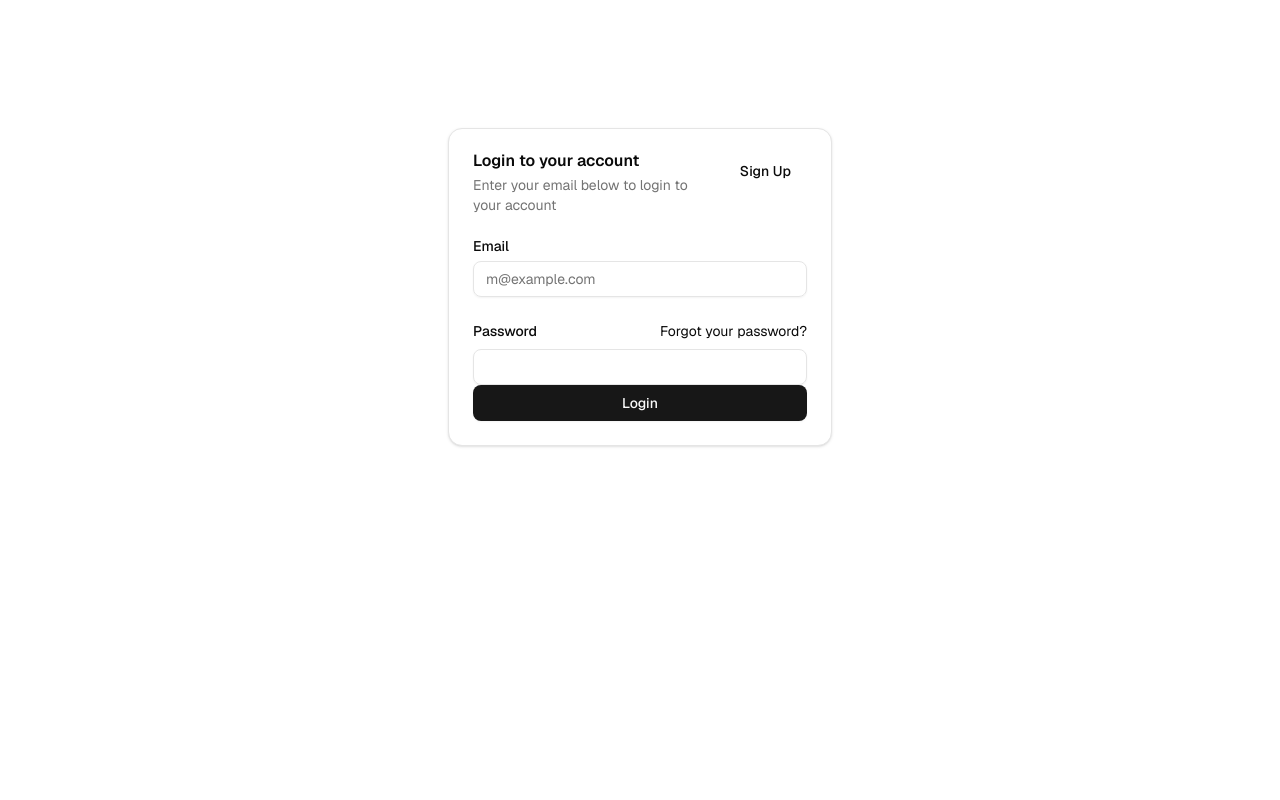
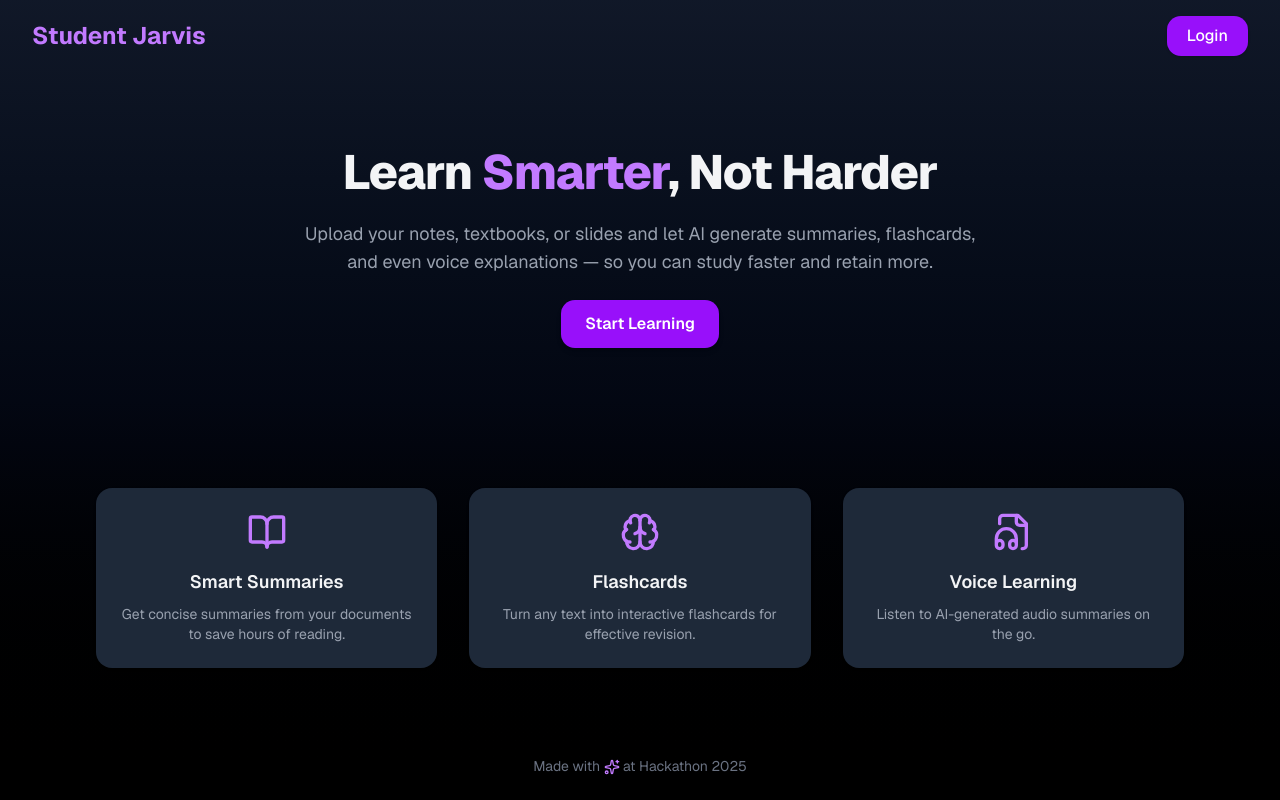
Before and after one commit to Dhanush-Poduval/Student_Jarvis, a Next.js app in the folder frontend/: page / in a window 1280 px wide. Built offline with nearby package versions, Linux system fonts and the light colour scheme.

Commit message:
feat:made the landing page and changed the links

```diff
--- /dev/null
+++ b/frontend/app/login/page.jsx
@@ -0,0 +1,10 @@
+import { Login } from '@/components/Login'
+import React from 'react'
+
+export default function page() {
+  return (
+    <div className='flex justify-center items-center mt-32'>
+      <Login />
+    </div>
+  )
+}
--- a/frontend/app/page.js
+++ b/frontend/app/page.js
@@ -1,10 +1,61 @@
-import { Login } from '@/components/Login'
-import React from 'react'
+"use client"
+import Link from "next/link"
+import { BookOpen, Brain, FileAudio, Sparkles } from "lucide-react"
 
-export default function page() {
+export default function LandingPage() {
   return (
-    <div className='flex justify-center items-center mt-32'>
-      <Login />
+    <div className="min-h-screen flex flex-col bg-gradient-to-b from-gray-900 via-gray-950 to-black text-gray-100">
+      <nav className="w-full flex justify-between items-center px-8 py-4">
+        <h1 className="text-2xl font-bold text-purple-400">Student Jarvis</h1>
+        <Link
+          href="/login"
+          className="px-5 py-2 rounded-xl bg-purple-600 text-white font-medium shadow hover:bg-purple-700 transition"
+        >
+          Login
+        </Link>
+      </nav>
+      <section className="flex flex-col items-center justify-center flex-1 px-6 text-center space-y-6">
+        <h2 className="text-5xl font-extrabold tracking-tight">
+          Learn <span className="text-purple-400">Smarter</span>, Not Harder
+        </h2>
+        <p className="text-lg text-gray-400 max-w-2xl">
+          Upload your notes, textbooks, or slides and let AI generate
+          summaries, flashcards, and even voice explanations — so you can
+          study faster and retain more.
+        </p>
+        <Link
+          href="/signup"
+          className="px-6 py-3 rounded-xl bg-purple-600 text-white font-semibold shadow-md hover:bg-purple-700 transition"
+        >
+          Start Learning
+        </Link>
+      </section>
+      <section className="py-16 px-8 grid gap-8 md:grid-cols-3 max-w-6xl mx-auto">
+        <div className="bg-gray-800 rounded-2xl shadow p-6 flex flex-col items-center text-center hover:bg-gray-700 transition">
+          <BookOpen className="w-10 h-10 text-purple-400 mb-4" />
+          <h3 className="font-semibold text-lg">Smart Summaries</h3>
+          <p className="text-gray-400 text-sm mt-2">
+            Get concise summaries from your documents to save hours of reading.
+          </p>
+        </div>
+        <div className="bg-gray-800 rounded-2xl shadow p-6 flex flex-col items-center text-center hover:bg-gray-700 transition">
+          <Brain className="w-10 h-10 text-purple-400 mb-4" />
+          <h3 className="font-semibold text-lg">Flashcards</h3>
+          <p className="text-gray-400 text-sm mt-2">
+            Turn any text into interactive flashcards for effective revision.
+          </p>
+        </div>
+        <div className="bg-gray-800 rounded-2xl shadow p-6 flex flex-col items-center text-center hover:bg-gray-700 transition">
+          <FileAudio className="w-10 h-10 text-purple-400 mb-4" />
+          <h3 className="font-semibold text-lg">Voice Learning</h3>
+          <p className="text-gray-400 text-sm mt-2">
+            Listen to AI-generated audio summaries on the go.
+          </p>
+        </div>
+      </section>
+      <footer className="py-6 text-center text-sm text-gray-500">
+        Made with <Sparkles className="inline w-4 h-4 text-purple-400" /> at Hackathon 2025
+      </footer>
     </div>
   )
 }
--- a/frontend/components/Login.jsx
+++ b/frontend/components/Login.jsx
@@ -90,12 +90,6 @@ export function Login() {
             <div className="grid gap-2">
               <div className="flex items-center">
                 <Label htmlFor="password">Password</Label>
-                <a
-                  href="#"
-                  className="ml-auto inline-block text-sm underline-offset-4 hover:underline"
-                >
-                  Forgot your password?
-                </a>
               </div>
               <Input id="password" type="password" required onChange={handlepassword}/>
             </div>
--- a/frontend/components/Signup.jsx
+++ b/frontend/components/Signup.jsx
@@ -61,10 +61,10 @@ export default function Signup() {
       <CardHeader>
         <CardTitle>Sign Up</CardTitle>
         <CardDescription>
-          Enter your name , email password to create an account
+          Enter your name , email , password to create an account
         </CardDescription>
         <CardAction>
-            <Link href="/">
+            <Link href="/login">
                <Button variant="/">Log in</Button>
             </Link>
 
```
